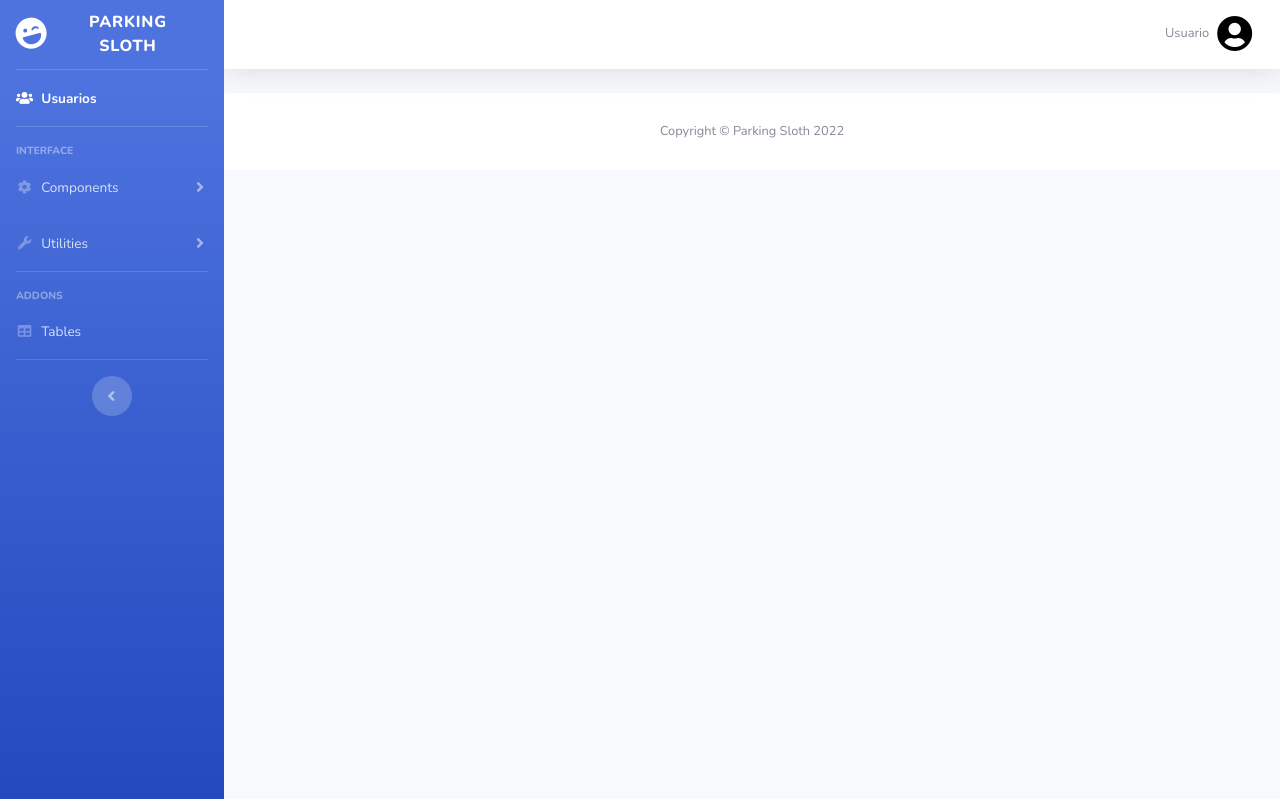
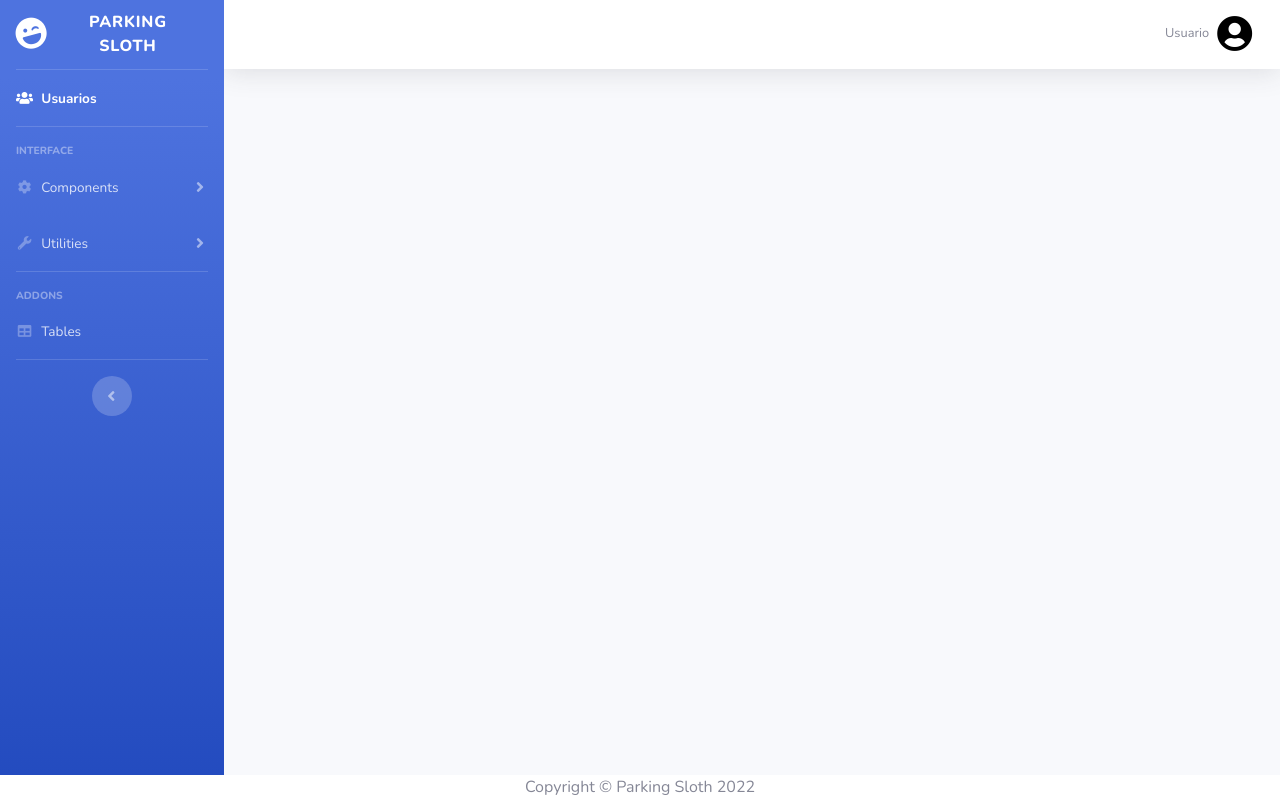
Before and after one commit to Walker1718/Parking-Sloth, a Laravel app: page /admin in a window 1280 px wide. Shown: the part 1-800 px from the top of the page. Run offline with Laravel 9, Linux system fonts and the light colour scheme.

Commit message:
footer al final

```diff
--- a/ParkingSloth/resources/views/layouts/master.blade.php
+++ b/ParkingSloth/resources/views/layouts/master.blade.php
@@ -20,6 +20,17 @@
     <!-- Custom styles for this template-->
     <link href="{{asset('libs/sbadmin/css/sb-admin-2.min.css')}}" rel="stylesheet">
 
+    <style>
+       .footer {
+            position: fixed;
+            left: 0;
+            bottom: 0;
+            width: 100%;
+            background-color: white;
+            text-align: center;
+        }
+
+    </style>
 </head>
 
 <body id="page-top">
@@ -167,15 +178,14 @@
                 <!-- End of Topbar -->
 
                 <!-- Begin Page Content -->
-
                 @yield('content')
 
             <!-- End of Main Content -->
 
             <!-- Footer -->
-            <footer class="sticky-footer bg-white">
+            <footer class="footer">
                 <div class="container my-auto">
-                    <div class="copyright text-center my-auto">
+                    <div class="text-center my-auto">
                         <span>Copyright &copy; Parking Sloth 2022</span>
                     </div>
                 </div>
```
